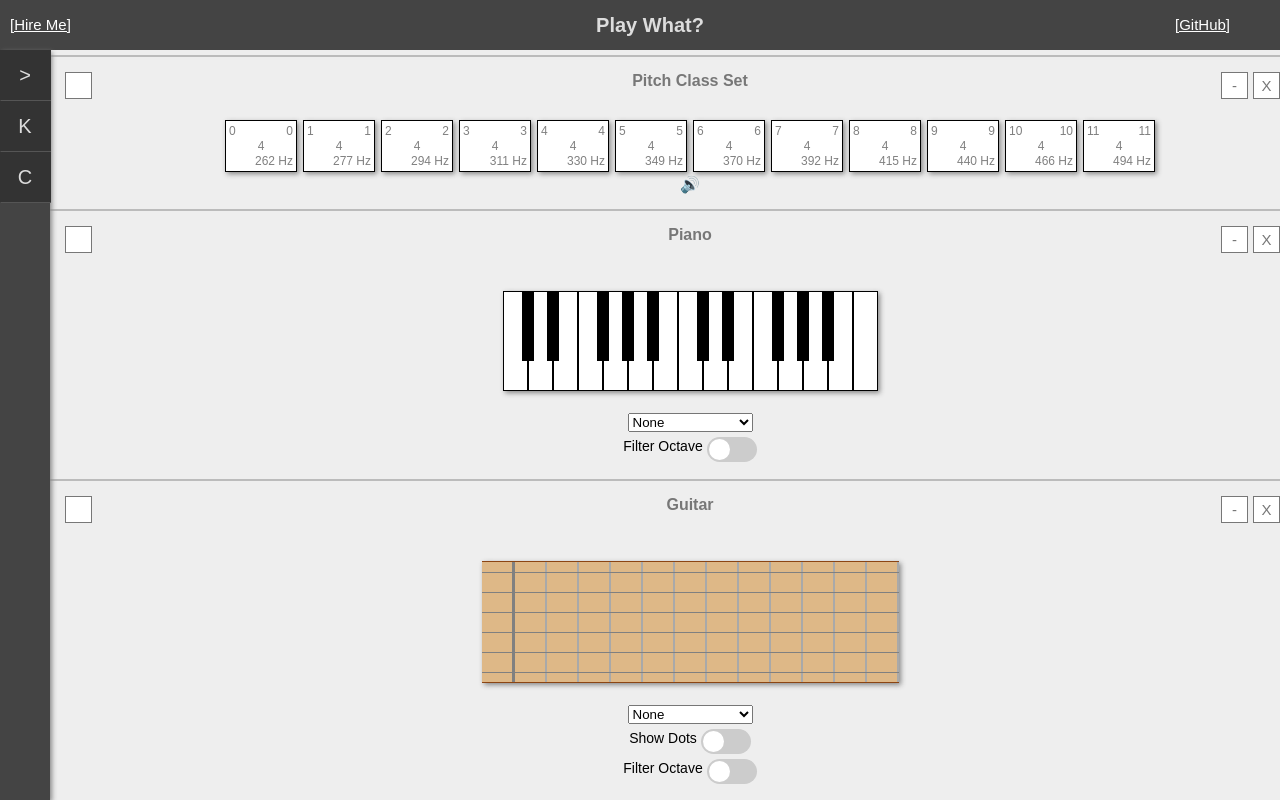
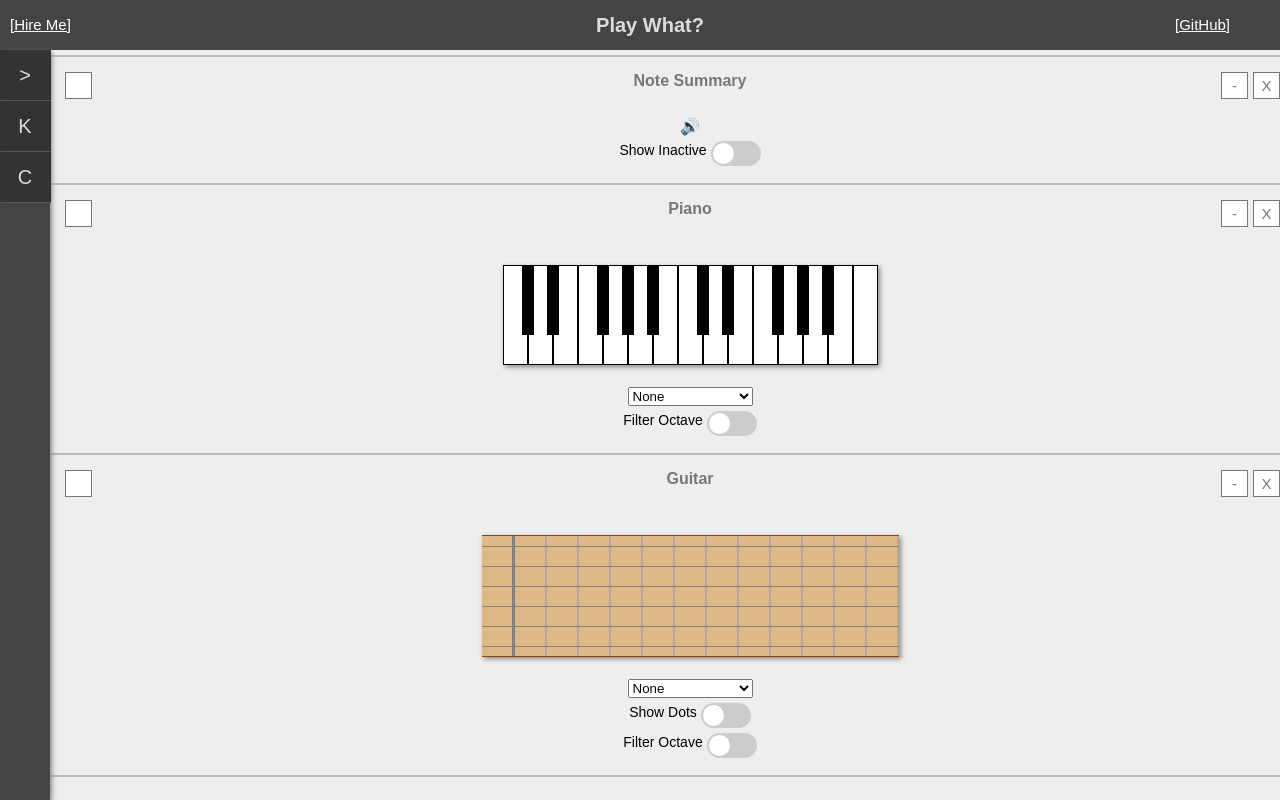
Before and after one commit to dan9418/play-what-beta, a React app: page / in a window 1280 px wide. Shown: the top 800 px of the page. Built offline with nearby package versions, Linux system fonts and the light colour scheme.

Commit message:
Added show inactive option

```diff
--- a/src/Views/MainView/ViewManager/SummaryView/NoteBox.tsx
+++ /dev/null
@@ -1,67 +0,0 @@
-import * as React from "react";
-import "./SummaryView.css";
-import "../../../../TheoryCore/TheoryStyles.css";
-import { DiatonicDegreeDefinitions } from "../../../../Parameters/Key/DiatonicDegreeConfig";
-import { TheoryEngine, Note } from "../../../../TheoryCore/TheoryEngine";
-
-export class PitchClass extends React.Component<any> {
-    physicalNote: any;
-
-	constructor(props) {
-        super(props);
-    }
-
-	render = () => {
-        let note = this.props.note as Note;
-        let classes = ['note', `degree-${note.interval.degree}`];
-
-        return <div className={classes.join(' ')} onClick={() => TheoryEngine.playNotes([note])}>
-            <div className='note-row note-row-top'>
-                <div className='note-relative-position'>{note.relativePosition}</div>
-                <div className='note-absolute-position'>{note.absolutePosition}</div>
-            </div>
-            <div className='note-row note-row-mid'>
-                <div className='note-name'>{note.name}</div>
-                <div className='note-octave'>{note.octave}</div>
-            </div>
-            <div className='note-row note-row-bot'>
-                <div className='note-interval'>{note.interval.id}</div>
-                <div className='note-frequency'>{note.frequency + ' Hz'}</div>
-            </div>
-        </div>;
-    };
-}
-
-export class PitchClassSet extends React.Component<any> {
-
-	constructor(props) {
-        super(props);
-    }
-
-    getNoteDisplays() {
-        let noteDisplays = [];
-        let startingPosition = (this.props.notes.length) ? DiatonicDegreeDefinitions[this.props.notes[0].key.diatonicDegree.degree - 1].homePostition : 0;
-        for(let absolutePosition = startingPosition; absolutePosition < startingPosition + 12; absolutePosition++) {
-            // Find or create note
-            let note = this.props.notes.find((n) => { return n.relativePosition === (absolutePosition % 12) }) || null;
-            if(note === null)
-                note = TheoryEngine.getNonfunctionalNote(absolutePosition);
-            // Add note
-            noteDisplays.push(
-                <PitchClass
-                    key={`note-display-${absolutePosition}`}
-                    note={note}
-                    {...this.props}
-                />
-            );
-        }
-        return noteDisplays;
-    }
-
-	render = () => {
-        return <div>
-            {this.getNoteDisplays()}
-            <div className="speaker-icon" onClick={() => TheoryEngine.playNotes(this.props.notes)}>🔊</div>
-        </div>;
-    };
-}
--- /dev/null
+++ b/src/Views/MainView/ViewManager/SummaryView/NoteSummary.tsx
@@ -0,0 +1,32 @@
+import * as React from "react";
+import "./SummaryView.css";
+import "../../../../TheoryCore/TheoryStyles.css";
+import { TheoryEngine, Note } from "../../../../TheoryCore/TheoryEngine";
+
+export class NoteSummary extends React.Component<any> {
+    physicalNote: any;
+
+	constructor(props) {
+        super(props);
+    }
+
+	render = () => {
+        let note = this.props.note as Note;
+        let classes = ['note', `degree-${note.interval.degree}`];
+
+        return <div className={classes.join(' ')} onClick={() => TheoryEngine.playNotes([note])}>
+            <div className='note-row note-row-top'>
+                <div className='note-relative-position'>{note.relativePosition}</div>
+                <div className='note-absolute-position'>{note.absolutePosition}</div>
+            </div>
+            <div className='note-row note-row-mid'>
+                <div className='note-name'>{note.name}</div>
+                <div className='note-octave'>{note.octave}</div>
+            </div>
+            <div className='note-row note-row-bot'>
+                <div className='note-interval'>{note.interval.id}</div>
+                <div className='note-frequency'>{note.frequency + ' Hz'}</div>
+            </div>
+        </div>;
+    };
+}
--- /dev/null
+++ b/src/Views/MainView/ViewManager/SummaryView/NoteSummarySet.tsx
@@ -0,0 +1,61 @@
+import * as React from "react";
+import "./SummaryView.css";
+import { DiatonicDegreeDefinitions } from "../../../../Parameters/Key/DiatonicDegreeConfig";
+import { TheoryEngine, Note } from "../../../../TheoryCore/TheoryEngine";
+import { SwitchSelector } from "../Selectors/SwitchSelector";
+import { NoteSummary } from "./NoteSummary";
+
+type NoteSummaryProps = {
+    notes: Note[];
+}
+
+type NoteSummaryConfig = {
+    showInactive: boolean;
+}
+
+export class NoteSummarySet extends React.Component<NoteSummaryProps, NoteSummaryConfig> {
+
+    constructor(props) {
+        super(props);
+        this.state = {
+            showInactive: false
+        }
+    }
+
+    getNoteDisplays() {
+        let noteDisplays = [];
+        let startingPosition = (this.props.notes.length) ? DiatonicDegreeDefinitions[this.props.notes[0].key.diatonicDegree.degree - 1].homePostition : 0;
+        for (let absolutePosition = startingPosition; absolutePosition < startingPosition + 12; absolutePosition++) {
+            // Find or create note
+            let note = this.props.notes.find((n) => { return n.relativePosition === (absolutePosition % 12) }) || null;
+            if (note === null && this.state.showInactive)
+                note = TheoryEngine.getNonfunctionalNote(absolutePosition);
+            // Add note
+            if (note !== null)
+                noteDisplays.push(
+                    <NoteSummary
+                        key={`note-display-${absolutePosition}`}
+                        note={note}
+                        {...this.props}
+                    />
+                );
+        }
+        return noteDisplays;
+    }
+
+    updateParameter = (property, value) => {
+        let update = {};
+        update[property] = value;
+        this.setState(update);
+    }
+
+    render = () => {
+        return <div className="summary">
+            {this.getNoteDisplays()}
+            <div className='summary-config'>
+                <div className="speaker-icon" onClick={() => TheoryEngine.playNotes(this.props.notes)}>🔊</div>
+                <SwitchSelector parameter={{ id: 'showInactive', name: 'Show Inactive' }} updateParameter={this.updateParameter} />
+            </div>
+        </div>;
+    };
+}
--- a/src/Views/MainView/ViewManager/ViewManager.tsx
+++ b/src/Views/MainView/ViewManager/ViewManager.tsx
@@ -1,21 +1,19 @@
 import * as React from "react";
 import "./ViewManager.css";
-import { PitchClassSet } from "./SummaryView/NoteBox";
-import { DropdownSelector } from "./Selectors/DropdownSelector";
 import { Guitar } from "./GuitarView/Guitar";
 import { Piano } from "./PianoView/Piano";
 import { BoxSelector } from "../Toolbar/BoxSelector/BoxSelector";
 import { ParameterConfig } from "../../../Parameters/MasterParameters";
-import { NOTE_LABEL_PARAMETER } from "../../../Parameters/DisplayParameters";
+import { NoteSummarySet } from "./SummaryView/NoteSummarySet";
 
 export let ViewDriverDefinitions = {
     id: 'viewDriver',
     name: 'View Drivers',
     data: [
         {
-            id: 'pitchClassSet',
-            name: 'Pitch Class Set',
-            class: PitchClassSet
+            id: 'noteSummary',
+            name: 'Note Summary',
+            class: NoteSummarySet
         },
         {
             id: 'piano',
```
Also changed, not shown: src/Views/MainView/ViewManager/SummaryView/NoteBoxSet.tsx (deleted, +0 -66 lines), 2 other files (tests, documents, lock files or other folders).
